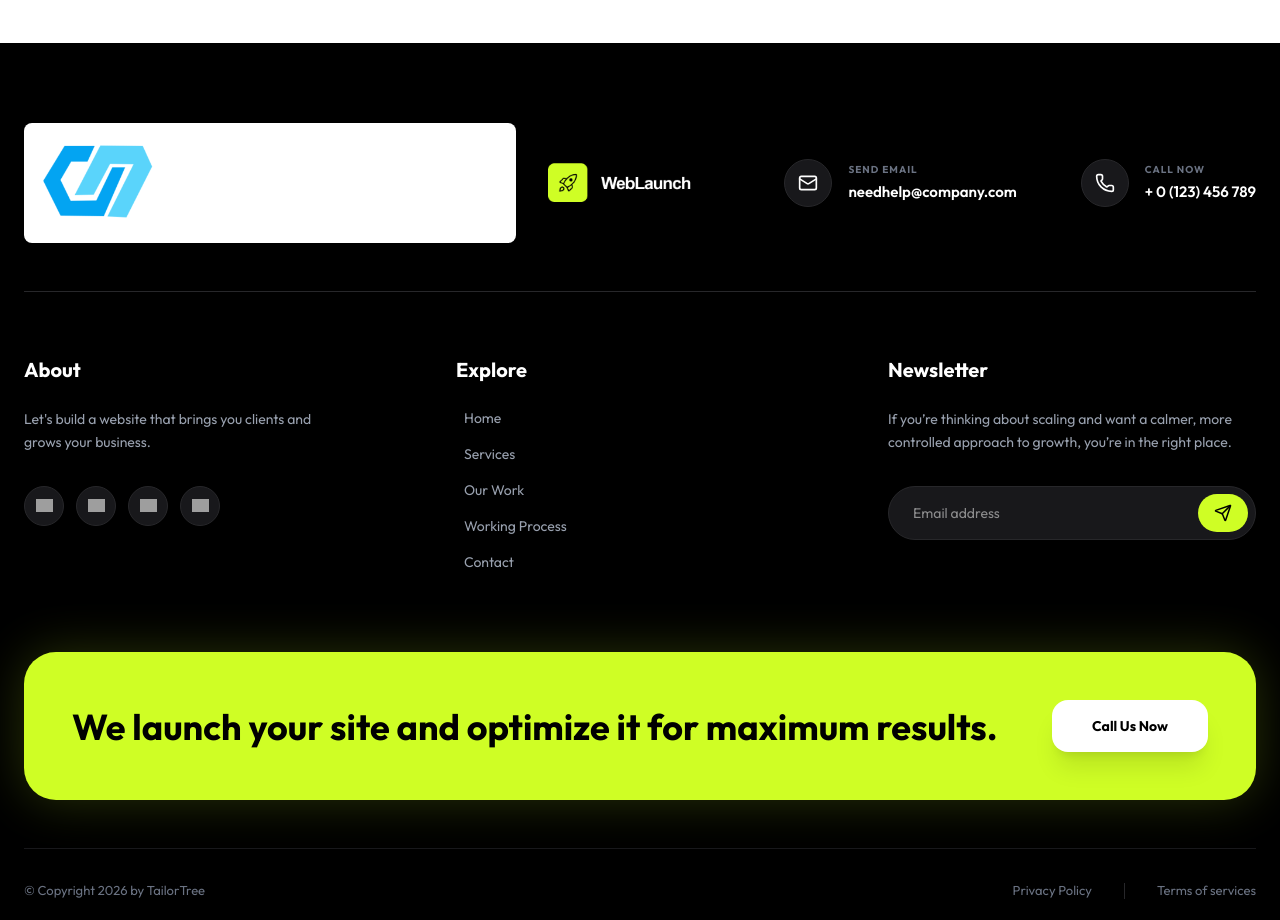
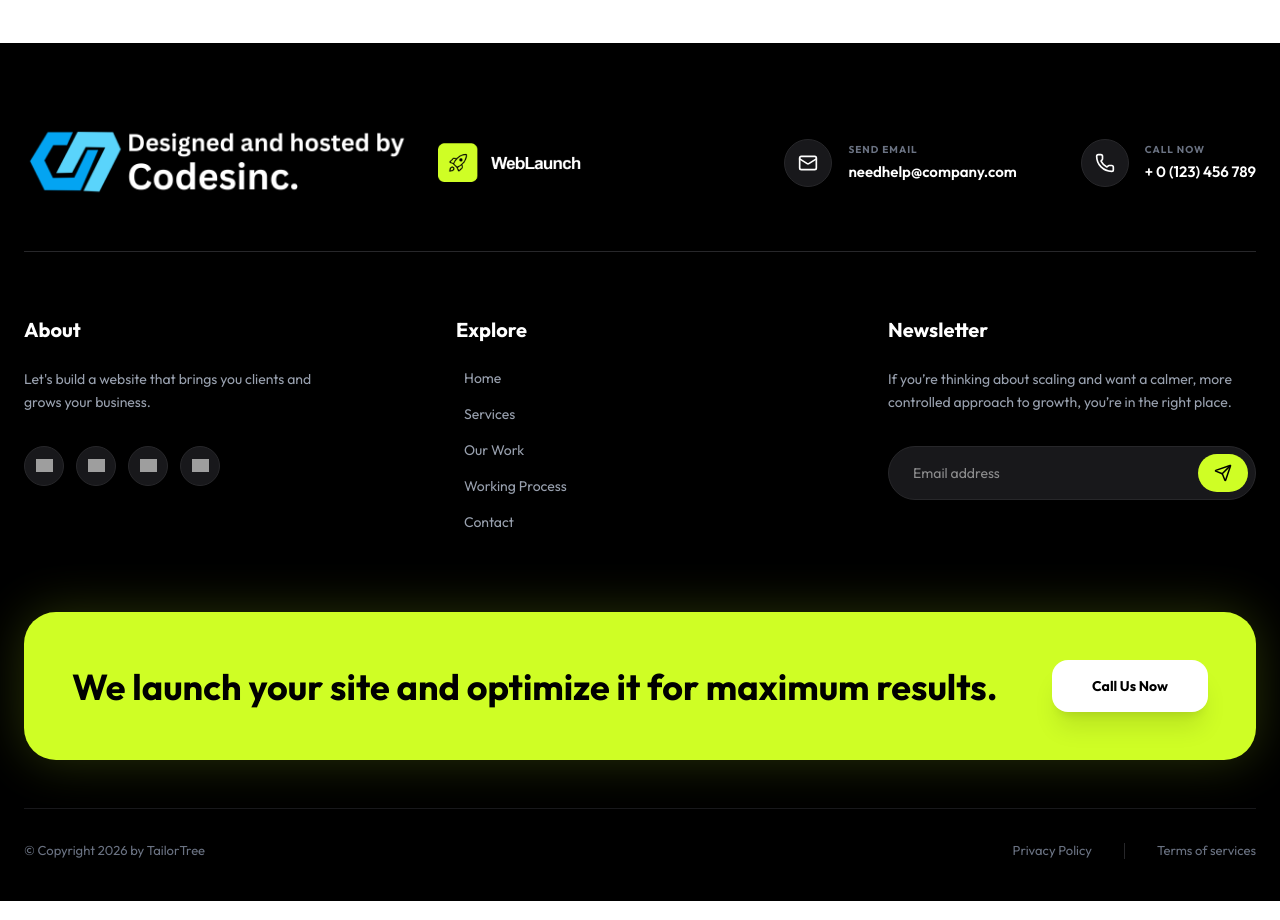
Before and after one commit to chzeeshan231/web-launch-, a React (Vite) app: page / in a window 1280 px wide. Shown: the part 7180-8100 px from the top of the page. Built offline with nearby package versions, Linux system fonts and the light colour scheme; grey boxes are pictures that could not be loaded; a web font is replaced by a local one.

Commit message:
Simplify footer logo section: remove animations and extra styling

```diff
--- a/src/Components/Footer.jsx
+++ b/src/Components/Footer.jsx
@@ -36,19 +36,10 @@ const Footer = () => {
         {/* --- Top Contact Bar --- */}
         <div className="flex flex-col lg:flex-row lg:items-center justify-between gap-10 mb-12">
           {/* Logo Section */}
-          <Motion.div
-            initial={{ opacity: 0, x: -20 }}
-            whileInView={{ opacity: 1, x: 0 }}
-            viewport={{ once: true }}
-            className="flex items-center gap-6"
-          >
-            <div className="p-3 bg-white rounded-lg">
-              <img src={brandLogo} alt="Brand Logo" className="h-24 w-auto object-contain" />
-            </div>
-            <div className="p-2">
-              <img src={logo} alt="WebLaunch" className="h-12 w-auto object-contain" />
-            </div>
-          </Motion.div>
+          <div className="flex items-center gap-6">
+            <img src={brandLogo} alt="Brand Logo" className="h-20 w-auto" />
+            <img src={logo} alt="WebLaunch" className="h-12 w-auto" />
+          </div>
 
           {/* Contact Info */}
           <div className="flex flex-col md:flex-row gap-8 lg:gap-16">
```
